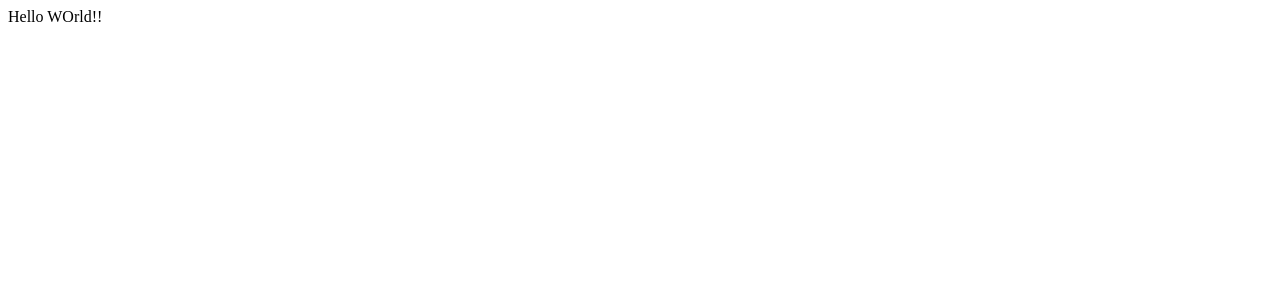
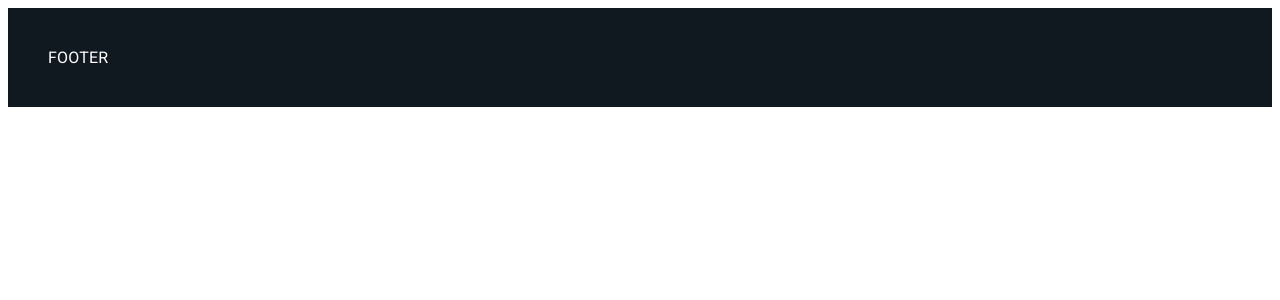
Before and after one commit to hungry-hungry-hippos/service_TD, a React app in the folder Footer/: page / in a window 1280 px wide. Shown: the top 300 px of the page. Built offline with nearby package versions, Linux system fonts and the light colour scheme.

Commit message:
Set up footer component with style.jsx

```diff
--- a/Footer/package.json
+++ b/Footer/package.json
@@ -7,7 +7,7 @@
     "start": "npm run watch & live-server public",
     "test": "echo \"Error: no test specified\" && exit 1",
     "watch": "webpack --watch",
-    "lint" : "eslint ./"
+    "lint": "eslint ./"
   },
   "keywords": [],
   "author": "",
@@ -17,7 +17,6 @@
     "@babel/plugin-proposal-class-properties": "^7.3.0",
     "@babel/preset-env": "^7.2.3",
     "@babel/preset-react": "^7.0.0",
-    "babel-loader": "^8.0.5",
     "eslint": "^5.13.0",
     "eslint-config-airbnb": "^17.1.0",
     "eslint-plugin-import": "^2.16.0",
@@ -28,8 +27,9 @@
     "webpack-cli": "^3.2.1"
   },
   "dependencies": {
+    "path": "^0.12.7",
     "react": "^16.7.0",
     "react-dom": "^16.7.0",
-    "path": "^0.12.7"
+    "styled-components": "^4.1.3"
   }
 }
--- a/Footer/public/index.html
+++ b/Footer/public/index.html
@@ -5,6 +5,7 @@
   <meta name="viewport" content="width=device-width, initial-scale=1.0">
   <meta http-equiv="X-UA-Compatible" content="ie=edge">
   <title>Footer</title>
+  <link href="https://fonts.googleapis.com/css?family=Roboto" rel="stylesheet">
 </head>
 <body>
   <div id="footer"></div>
--- a/Footer/src/App.jsx
+++ b/Footer/src/App.jsx
@@ -0,0 +1,15 @@
+import React from 'react';
+
+const { style } = require('./style.jsx');
+
+
+const App = () => (
+  <div style={style.footertop}>
+    <div style={style.row}>
+      FOOTER
+    </div>
+  </div>
+);
+
+
+export default App;
--- a/Footer/src/components/App.jsx
+++ /dev/null
@@ -1,10 +0,0 @@
-import React from 'react';
-
-const App = () => (
-  <div>
-    Hello WOrld!!
-  </div>
-);
-
-
-export default App;
--- a/Footer/src/index.jsx
+++ b/Footer/src/index.jsx
@@ -1,8 +1,10 @@
 import React from 'react';
 import ReactDOM from 'react-dom';
-import App from './components/App';
+import App from './App';
 
 ReactDOM.render(
   <App />,
+  /* eslint-disable */
   document.getElementById('footer'),
+  /* eslint-enable */
 );
--- /dev/null
+++ b/Footer/src/style.jsx
@@ -0,0 +1,15 @@
+const style = {
+  footertop: {
+    backgroundColor: '#101820',
+    margin: '0',
+    padding: '40px',
+  },
+  row: {
+    color: 'white',
+    display: 'flex',
+    fontFamily: 'Roboto, san-serif',
+    letterSpacing: '.013em',
+  },
+};
+
+module.exports.style = style;
--- a/Footer/webpack.config.js
+++ b/Footer/webpack.config.js
@@ -2,7 +2,7 @@ const path = require('path');
 
 module.exports = {
   mode: 'development',
-  entry: path.resolve(__dirname, 'src', 'index.jsx'),
+  entry: path.resolve(__dirname, 'src'),
   output: {
     path: path.resolve(__dirname, 'public'),
     filename: 'bundle.js',
```
